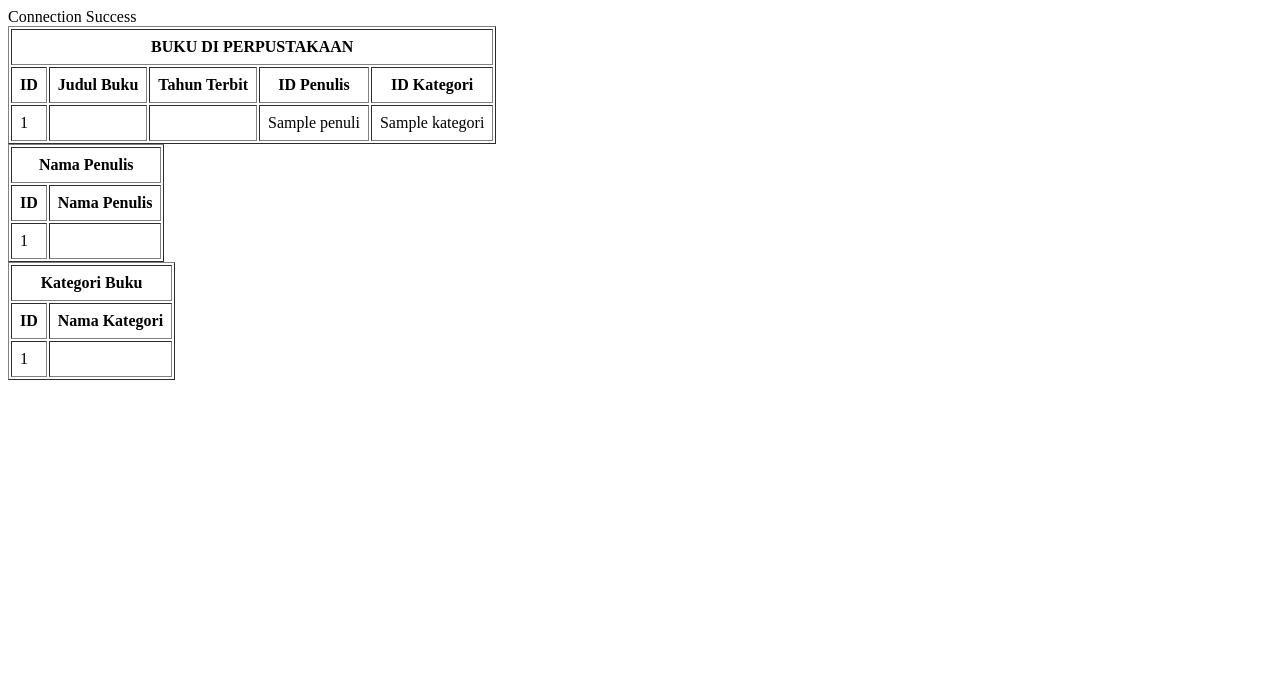
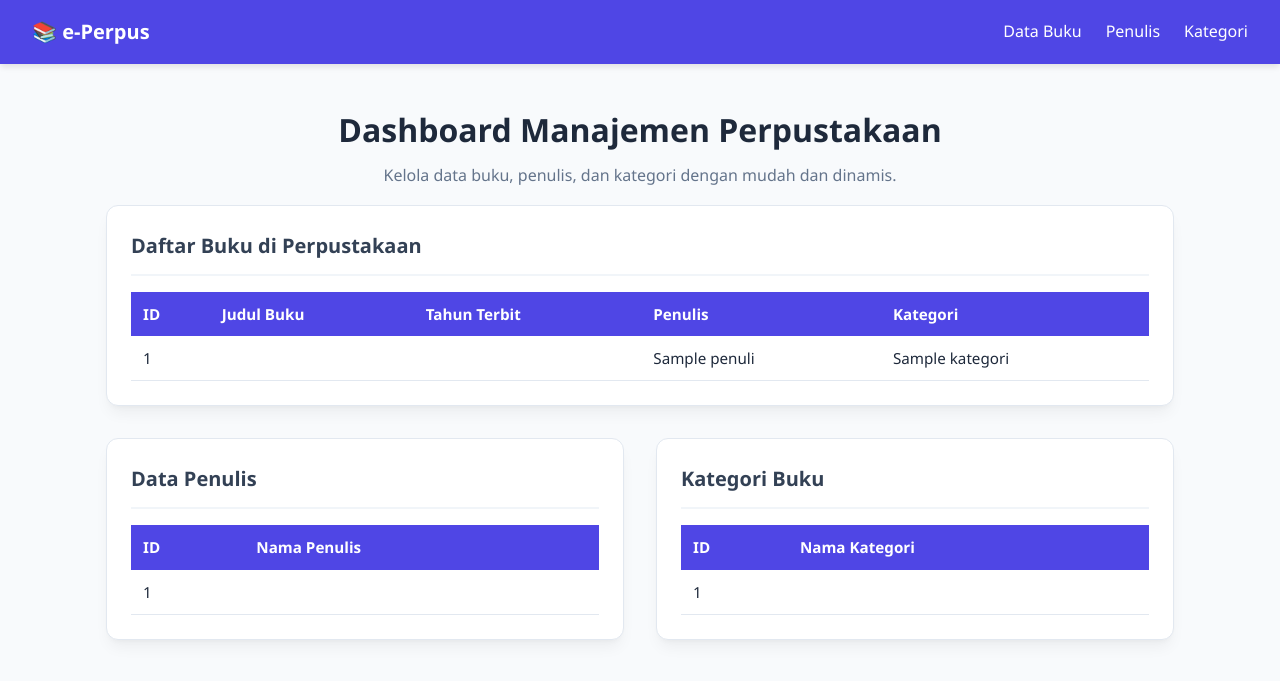
Before and after one commit to RoziMun/26082010101_MuchammadRoziMunir_PerpusOnline, a PHP site: page / in a window 1280 px wide. Shown: the top 681 px of the page. Run offline with PHP 8.4, Linux system fonts and the light colour scheme; tables that the repository leaves empty or names only in its code hold one stand-in row (values such as "Sample post"); data that the repository does not hold is empty.

Commit message:
Styling CSS

```diff
--- a/index.php
+++ b/index.php
@@ -4,12 +4,28 @@
 <head>
     <meta charset="UTF-8">
     <meta name="viewport" content="width=device-width, initial-scale=1.0">
-    <title>Document</title>
+    <title>Sistem Informasi Perpustakaan</title>
+    <link rel="stylesheet" href="style.css">
 </head>
 
 <body>
+    <nav class="navbar">
+        <div class="nav-brand">📚 e-Perpus</div>
+        <ul class="nav-links">
+            <li><a href="#buku">Data Buku</a></li>
+            <li><a href="#penulis">Penulis</a></li>
+            <li><a href="#kategori">Kategori</a></li>
+        </ul>
+    </nav>
+
+    <header class="page-header">
+        <h1>Dashboard Manajemen Perpustakaan</h1>
+        <p>Kelola data buku, penulis, dan kategori dengan mudah dan dinamis.</p>
+    </header>
+
     <?php
     require_once 'service/config.php';
+
 
     $sqlBuku = "SELECT buku.*, penulis.namaPenulis, kategori.namaKategori FROM buku JOIN penulis ON buku.idPenulis = penulis.id JOIN kategori ON buku.idKategori = kategori.id";
     $sqlPenulis = "SELECT * FROM penulis";
@@ -19,17 +35,25 @@
     $resultPenulis = $conn->query($sqlPenulis);
     $resultKategori = $conn->query($sqlKategori);
     ?>
-    <table border='1' cellpadding='8'>
-        <tr>
-            <th colspan='5'>BUKU DI PERPUSTAKAAN</th>
-        </tr>
+
+    <main class="container">
+
+        <section class="card" id="buku">
+            <div class="card-header">
+                <h2>Daftar Buku di Perpustakaan</h2>
+            </div>
+            <div class="table-responsive">
+                <table class="styled-table">
+                    <thead>
                         <tr>
                             <th>ID</th>
                             <th>Judul Buku</th>
                             <th>Tahun Terbit</th>
-            <th>ID Penulis</th>
-            <th>ID Kategori</th>
+                            <th>Penulis</th>
+                            <th>Kategori</th>
                         </tr>
+                    </thead>
+                    <tbody>
                         <?php while ($row = $resultBuku->fetch_assoc()) { ?>
                             <tr>
                                 <td><?= $row['id'] ?></td>
@@ -39,40 +63,62 @@
                                 <td><?= $row['namaKategori'] ?></td>
                             </tr>
                         <?php } ?>
+                    </tbody>
                 </table>
+            </div>
+        </section>
 
-    <table border="1" cellpadding="8">
-        <tr>
-            <th colspan='2'>Nama Penulis</th>
-        </tr>
+        <div class="grid-two">
+            <section class="card" id="penulis">
+                <div class="card-header">
+                    <h2>Data Penulis</h2>
+                </div>
+                <div class="table-responsive">
+                    <table class="styled-table">
+                        <thead>
                             <tr>
                                 <th>ID</th>
                                 <th>Nama Penulis</th>
-
                             </tr>
+                        </thead>
+                        <tbody>
                             <?php while ($row = $resultPenulis->fetch_assoc()) { ?>
                                 <tr>
                                     <td><?= $row['id'] ?></td>
                                     <td><?= $row['namaPenulis'] ?></td>
                                 </tr>
                             <?php } ?>
+                        </tbody>
+                    </table>
+                </div>
+            </section>
 
-    </table>
-    <table border="1" cellpadding="8">
-        <tr>
-            <th colspan='2'>Kategori Buku</th>
-        </tr>
+            <section class="card" id="kategori">
+                <div class="card-header">
+                    <h2>Kategori Buku</h2>
+                </div>
+                <div class="table-responsive">
+                    <table class="styled-table">
+                        <thead>
                             <tr>
                                 <th>ID</th>
                                 <th>Nama Kategori</th>
                             </tr>
-        <?php while ($row = $resultKategori->fetch_assoc()){?>
+                        </thead>
+                        <tbody>
+                            <?php while ($row = $resultKategori->fetch_assoc()) { ?>
                                 <tr>
                                     <td><?php echo $row['id']?></td>
                                     <td><?php echo $row['namaKategori']?></td>
                                 </tr>
                             <?php }?>
+                        </tbody>
                     </table>
+                </div>
+            </section>
+        </div>
+
+    </main>
 </body>
 
 </html>
--- a/service/config.php
+++ b/service/config.php
@@ -4,6 +4,5 @@
     if ($conn->connect_error) {
         die("Connection failed: " . $conn->connect_error);
     }
-
-    echo ('Connection Success');
+    error_log ('Connection Success');
 ?>
--- a/style.css
+++ b/style.css
@@ -0,0 +1,135 @@
+* {
+    margin: 0;
+    padding: 0;
+    box-sizing: border-box;
+    font-family: 'Segoe UI', Tahoma, Geneva, Verdana, sans-serif;
+}
+
+body {
+    background-color: #f8fafc;
+    color: #1e293b;
+    line-height: 1.6;
+}
+.navbar {
+    background-color: #4f46e5;
+    color: #ffffff;
+    display: flex;
+    justify-content: space-between;
+    align-items: center;
+    padding: 1rem 2rem;
+    box-shadow: 0 4px 6px -1px rgba(0, 0, 0, 0.1);
+}
+
+.nav-brand {
+    font-size: 1.25rem;
+    font-weight: bold;
+}
+
+.nav-links {
+    list-style: none;
+    display: flex;
+    gap: 1.5rem;
+}
+
+.nav-links a {
+    color: #ffffff;
+    text-decoration: none;
+    font-weight: 500;
+    transition: opacity 0.2s;
+}
+
+.nav-links a:hover {
+    opacity: 0.8;
+}
+
+.page-header {
+    text-align: center;
+    padding: 2.5rem 1rem 1rem 1rem;
+}
+
+.page-header h1 {
+    color: #1e293b;
+    font-size: 2rem;
+    margin-bottom: 0.5rem;
+}
+
+.page-header p {
+    color: #64748b;
+}
+
+.container {
+    max-width: 1100px;
+    margin: 0 auto 3rem auto;
+    padding: 0 1rem;
+    display: flex;
+    flex-direction: column;
+    gap: 2rem;
+}
+
+.grid-two {
+    display: grid;
+    grid-template-columns: 1fr 1fr;
+    gap: 2rem;
+}
+
+.card {
+    background: #ffffff;
+    border: 1px solid #e2e8f0;
+    border-radius: 12px;
+    padding: 1.5rem;
+    box-shadow: 0 10px 15px -3px rgba(0, 0, 0, 0.05), 0 4px 6px -4px rgba(0, 0, 0, 0.05);
+}
+
+.card-header {
+    margin-bottom: 1rem;
+    border-bottom: 2px solid #f1f5f9;
+    padding-bottom: 0.75rem;
+}
+
+.card-header h2 {
+    font-size: 1.25rem;
+    color: #334155;
+}
+
+.table-responsive {
+    overflow-x: auto;
+}
+
+.styled-table {
+    width: 100%;
+    border-collapse: collapse;
+    text-align: left;
+    font-size: 0.95rem;
+}
+
+.styled-table th {
+    background-color: #4f46e5;
+    color: #ffffff;
+    padding: 10px 12px;
+    font-weight: 600;
+}
+
+.styled-table td {
+    padding: 10px 12px;
+    border-bottom: 1px solid #e2e8f0;
+}
+
+.styled-table tbody tr:hover {
+    background-color: #f1f5f9;
+}
+
+@media (max-width: 768px) {
+    .grid-two {
+        grid-template-columns: 1fr;
+    }
+
+    .navbar {
+        flex-direction: column;
+        gap: 1rem;
+        text-align: center;
+    }
+
+    .nav-links {
+        justify-content: center;
+    }
+}
```
Lines whose indentation alone changed are shown as unchanged.
